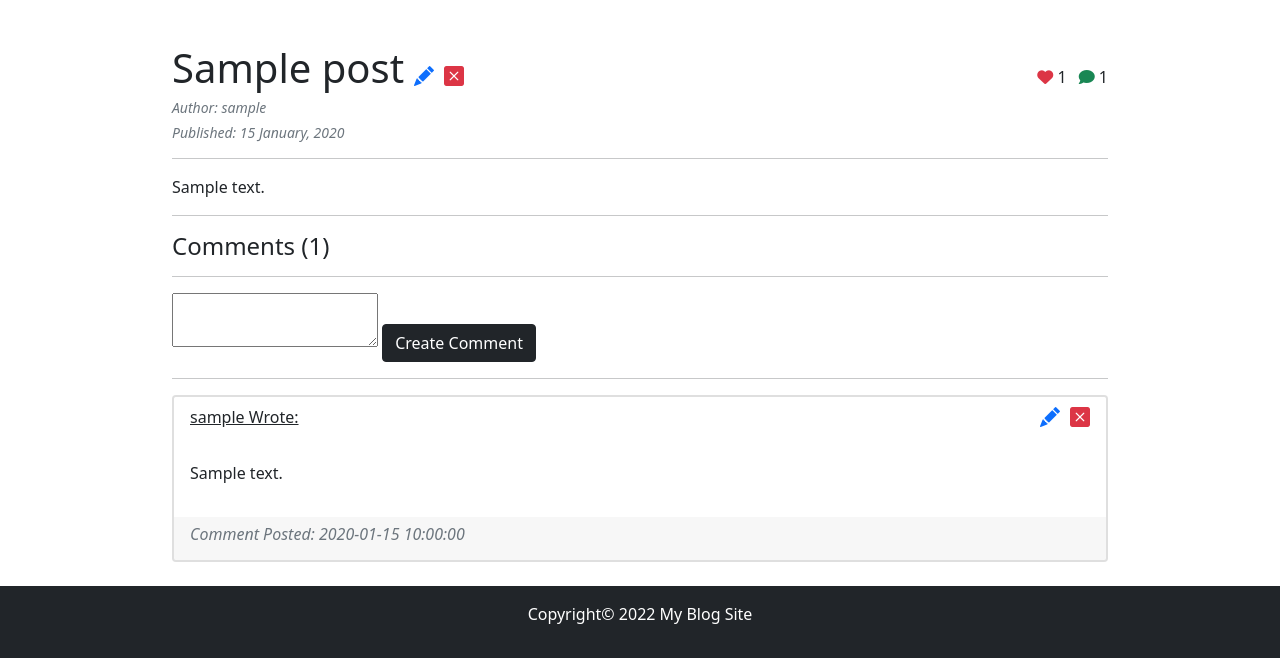
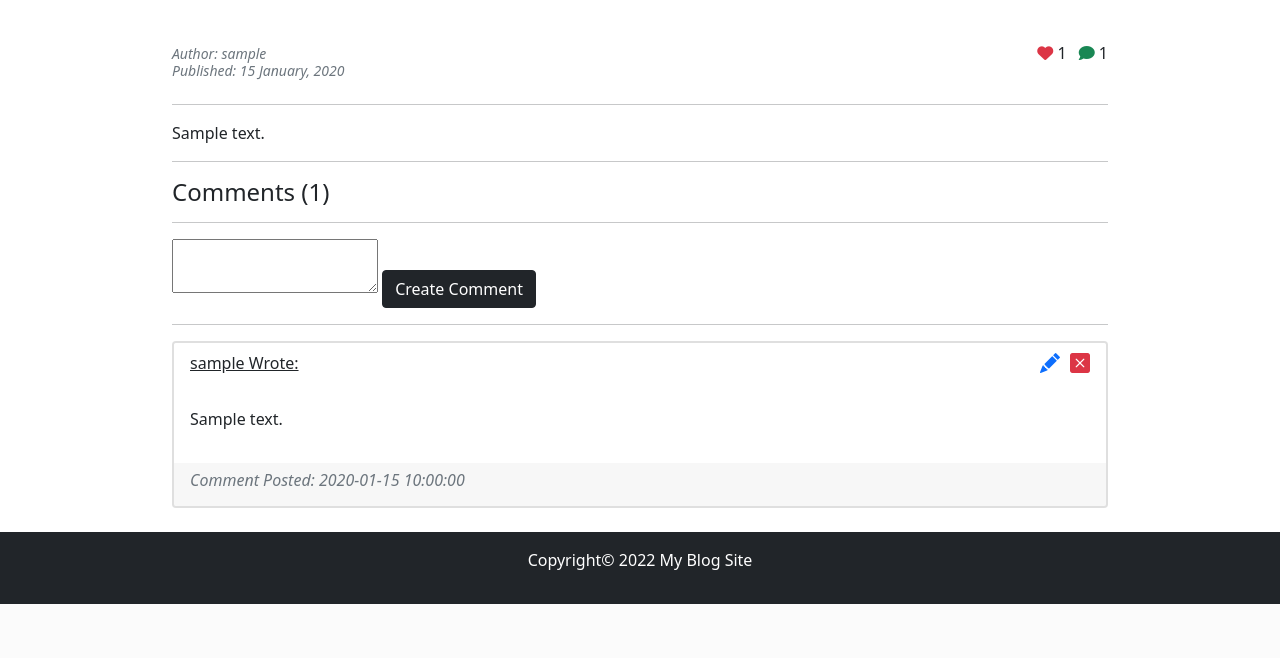
Before and after one commit to York13Pud/python-flask-blog-site, a Flask app: page /post/1 in a window 1280 px wide. Shown: the part 306-964 px from the top of the page. After the commit the page ends 910 px from the top, so only its background shows below. Run offline with Flask 2, Linux system fonts and the light colour scheme; a user stored in the database is signed in; tables that the repository leaves empty hold one stand-in row (values such as "Sample post"); some libraries are stand-ins or nearby versions.

Commit message:
Multiple changes. Title on pages is dynamic.

```diff
--- a/website/templates/auth/login.html
+++ b/website/templates/auth/login.html
@@ -6,7 +6,6 @@
 {% block content %}
 
 <form method="POST">
-    <h2 align="center">Login</h2>
     <div class="form-group align-content-center">
 
         {{ wtf.form_field(form.email) }}
--- a/website/templates/auth/register.html
+++ b/website/templates/auth/register.html
@@ -5,7 +5,6 @@
 {% block content %}
 
 <form method="POST">
-    <h3 align="center">Register for an account</h3>
     <div class="form-group">
         <label for="email">Email Address: </label>
         <input type="email" id="email" name="email" class="form-control" placeholder="Enter Email" />
--- a/website/templates/base.html
+++ b/website/templates/base.html
@@ -53,6 +53,12 @@
                         {% if user.is_authenticated %}
                             <a class="nav-item nav-link text-white" href="{{ url_for("views.posts", username = current_user.username) }}"><span class="bi bi-list-ul"></span> My Articles</a>
                             <a class="nav-item nav-link text-white" href="{{ url_for("views.create_post") }}"><span class="bi bi-pencil"></span> Create Article</a>
+                            {% if edit_menu == True %}
+                                {% if post.author == user.id %}
+                                    <a class="nav-item nav-link text-white" href="{{ url_for("views.delete_post", post_id = post.id) }}"><span class="bi bi-x-square" title="Delete Article"></span> Delete Article</a>
+                                    <a class="nav-item nav-link text-white" href="{{ url_for("views.edit_post", post_id = post.id) }}"><span class="bi bi-pencil-fill" title="Edit Article"></span> Edit Article</a>
+                                {% endif %}
+                            {% endif %}
                             <a class="nav-item nav-link text-white" href="{{ url_for("auth.logout") }}"><span class="bi bi-box-arrow-left"></span> Logout</a>
                         {% else %}
                             <a class="nav-item nav-link text-white" href="{{ url_for("auth.register") }}"><span class="bi bi-pencil"></span> Register</a>
@@ -66,7 +72,7 @@
     <!-- Navbar area ends -->
 
     <div class="dflex image-header-text-center" id="image-header-container">
-        <h1 class="text-white text-center">{{ company }}</h1>
+        <h1 class="text-white text-center">{{ header_title }}</h1>
     </div>
 
     <!-- Main body content area starts -->
--- a/website/templates/create_post.html
+++ b/website/templates/create_post.html
@@ -4,13 +4,9 @@
 {% block title %}Create A Post{% endblock %}
 
 {% block content %}
-<h1>Create A Post</h1>
-
-<br />
 
 {{ ckeditor.load() }}
 {{ ckeditor.config(name='body') }}
-
 
 
 {{ wtf.quick_form(form=form, novalidate=True, button_map={"submit":"dark"}) }}
--- a/website/templates/post.html
+++ b/website/templates/post.html
@@ -1,5 +1,6 @@
 {% extends "base.html" %}
 {% import "bootstrap/wtf.html" as wtf %}
+
 
 {% block title %}{{ post.title }}{% endblock %}
 
@@ -8,19 +9,14 @@
 <div id="posts">
     <div class="d-flex align-items-baseline w-100">
         <div class="d-flex align-items-baseline w-100">
-            <h1>{{ post.title }}</h1>
+            <h6 class="text-decoration-none small text-muted fst-italic">
+                Author: <a class="text-decoration-none text-center text-muted fst-italic" href="{{ url_for("views.posts", username = post.user.username) }}"> {{ post.user.username }}</a>
+               <br />Published: {{ post.date_created.strftime("%d %B, %Y") }}
+            </h6>
 
-        {% if post.author == user.id %}
-            <h5 class="text-dark text-bottom">
-                <span class="post-function-spacing"></span>
-                <a class="text-primary text-decoration-none" href="{{ url_for("views.edit_post", post_id = post.id) }}"><span class="bi bi-pencil-fill" title="Edit Post"></span></a>
-            </h5>
-            <h5 class="text-dark text-top">
-                <span class="post-function-spacing"></span>
-                <a class="text-danger text-decoration-none" href="{{ url_for("views.delete_post", post_id = post.id) }}"><span class="bi bi-x-square-fill" title="Delete Post"></span></a>
-            </h5>
-        {% endif %}
+
         </div>
+
         <div class="d-flex justify-content-end w-100">
             <h6 title="Likes">
                 {% if post.likes | length == 0 %}
@@ -43,9 +39,8 @@
                 </a>
             </h6>
         </div>
+
     </div>
-    <h6 class="text-decoration-none small text-muted fst-italic">Author: <a class="text-decoration-none text-center text-muted fst-italic" href="{{ url_for("views.posts", username = post.user.username) }}"> {{ post.user.username }}</a></h6>
-    <h6 class="text-decoration-none small text-muted fst-italic">Published: {{ post.date_created.strftime("%d %B, %Y") }}</h6>
 
     <hr />
     <p>{{ post.text | safe() }}</p>
--- a/website/views.py
+++ b/website/views.py
@@ -17,9 +17,11 @@ def home():
     """This is the view for the home page."""
     #posts = Post.query.all()
 
+    header_title = "Welcome To My Blog Site"
+
     posts = Post.query.order_by(desc(Post.date_created)).all()
 
-    return render_template("index.html", user = current_user, posts = posts)
+    return render_template("index.html", user = current_user, posts = posts, header_title = header_title, edit_menu = False)
 
 
 @views.route("/post/<int:post_id>", methods=["GET"])
@@ -28,10 +30,16 @@ def read_post(post_id):
 
     comment_form = CreateCommentForm()
 
+    print(request.path)
+    print(request.url)
+
     return render_template("post.html",
                            user = current_user,
                            post = post,
-                           comment_form = comment_form)
+                           header_title = post.title,
+                           comment_form = comment_form,
+                           edit_menu = True
+                           )
 
 
 @views.route("/posts/<string:username>")
@@ -44,9 +52,9 @@ def posts(username):
         flash(f"Username does not exist.", category = "error")
         return redirect(url_for("views.home"))
 
-    #posts = user.posts
+    header_title = "Your Current Articles"
 
-    return render_template("index.html", user = current_user, posts = posts)
+    return render_template("index.html", user = current_user, posts = posts, header_title = header_title, edit_menu = False)
 
 
 @views.route("/create-post", methods=["GET", "POST"])
@@ -74,7 +82,9 @@ def create_post():
     else:
         form = CreatePostForm()
 
-    return render_template("create_post.html", user=current_user, form=form)
+    header_title = "Create A Post"
+
+    return render_template("create_post.html", user=current_user, form=form, header_title = header_title, edit_menu = False)
 
 
 @views.route("/delete/<int:post_id>", methods=["GET"])
```
Also changed, not shown: website/auth.py (+7 -2 lines), website/to-do.txt (+3 -4 lines).
